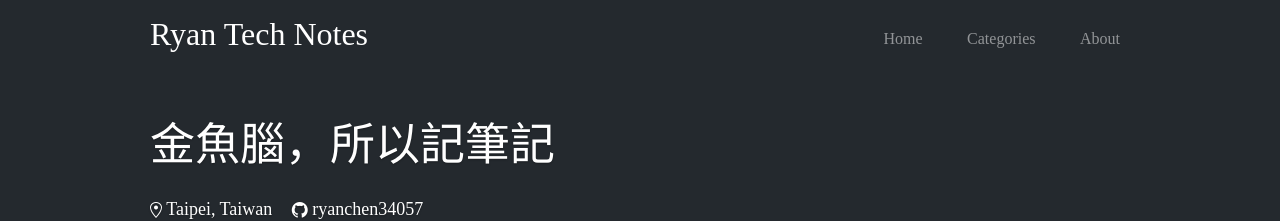
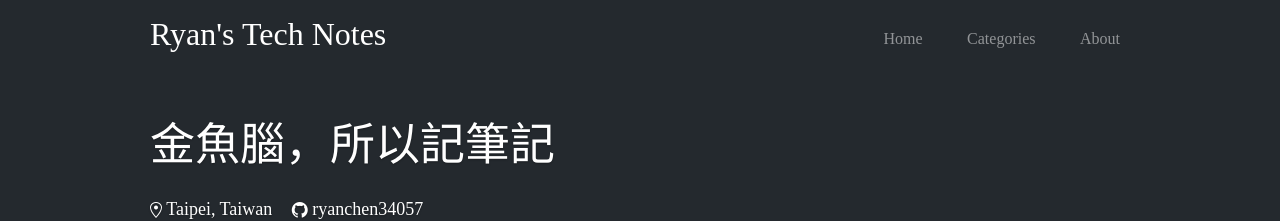
Before and after one commit to ryanchen34057/ryanchen34057.github.io, a Jekyll site: the page built from index.html, in a window 1280 px wide. Shown: the top 221 px of the page. Built offline with Jekyll 4.4.1, drawn with Linux system fonts in a browser that asks for light colours; the list of posts is cut into pages by our own code.

```diff
--- a/_config.yml
+++ b/_config.yml
@@ -4,7 +4,7 @@
 baseurl:
 url: https://ryanchen34057.github.io
 date_format: "ordinal"
-title: Ryan Tech Notes
+title: Ryan's Tech Notes
 subtitle: "金魚腦，所以記筆記"
 description: "金魚腦，所以記筆記"
 keywords: 萊恩, 技術日誌, ryan, 後端工程師
```
